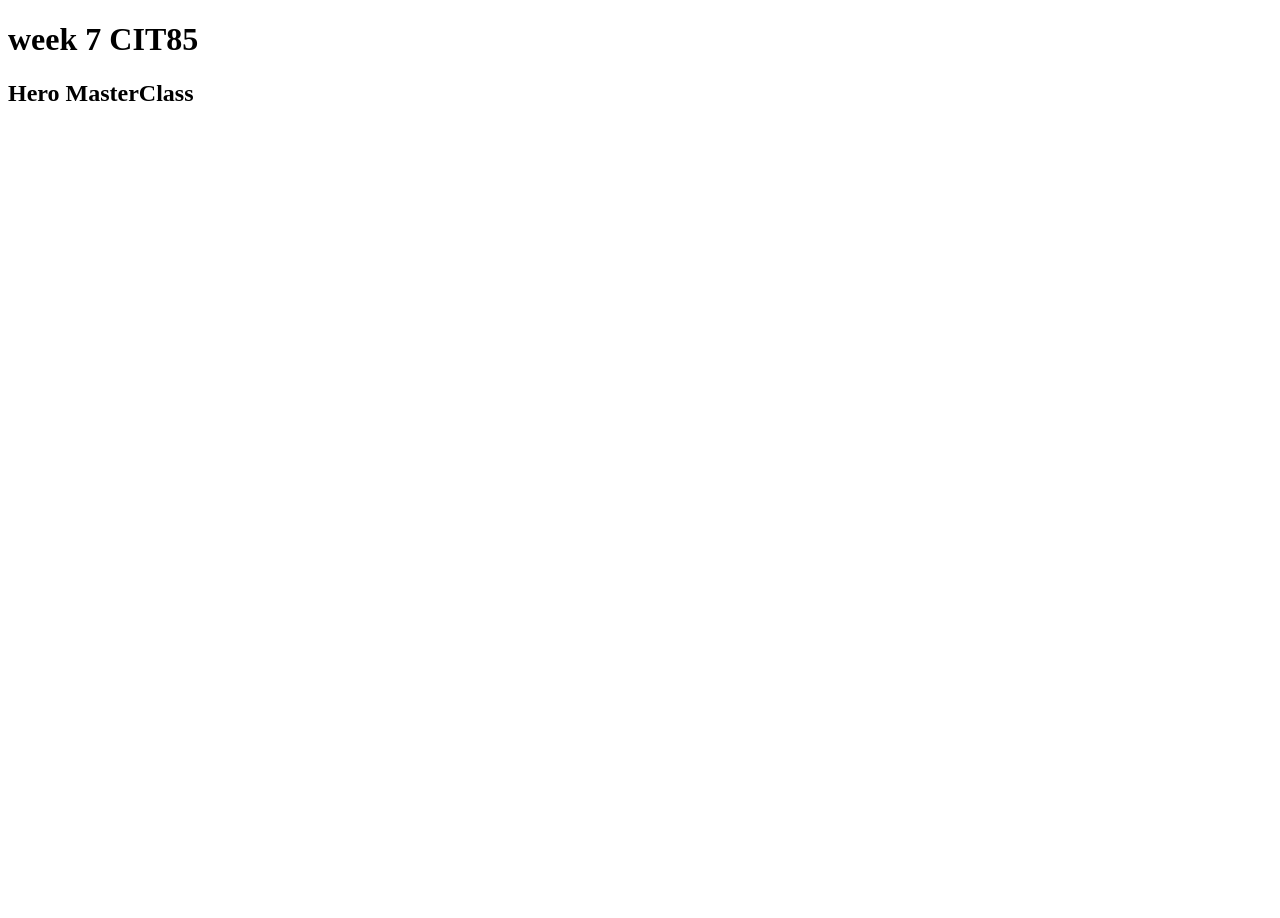
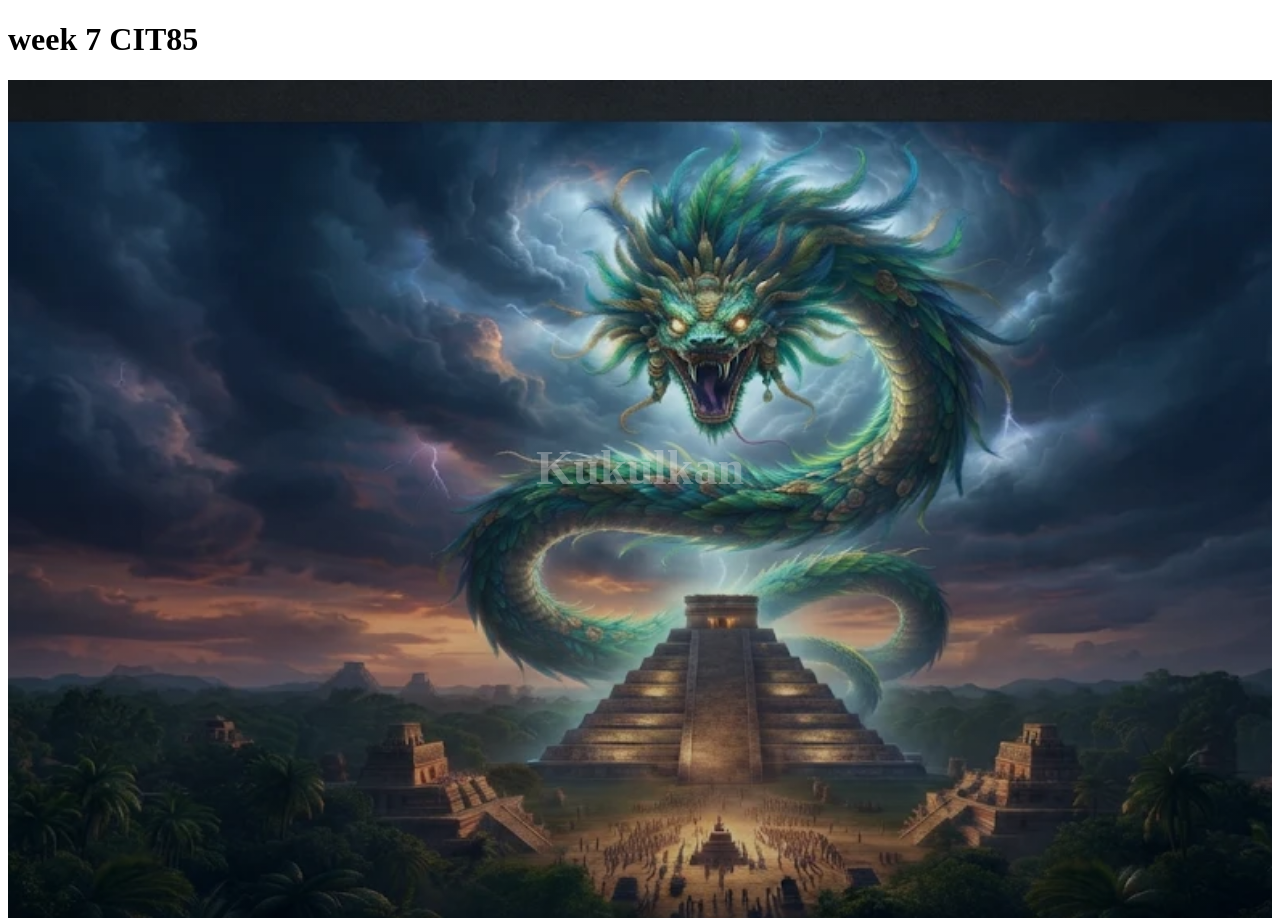
Before and after one commit to CIT85/luiss-pub, a plain HTML site: page w7/index.html in a window 1280 px wide. Shown: the top 918 px of the page. Before the commit the page ends 800 px from the top, so only its background shows below. Drawn offline with Linux system fonts and the light colour scheme.

Commit message:
Commit 2: Hero Section

```diff
--- a/w7/index.html
+++ b/w7/index.html
@@ -8,7 +8,9 @@
 </head>
 <body>
     <h1>week 7 CIT85</h1>
-    <h2>Hero MasterClass</h2>
+    <section class="attendance-hero">
+    <h2>Kukulkan</h2>
+    </section>
 
 </body>
 </html>
--- a/w7/style.css
+++ b/w7/style.css
@@ -0,0 +1,14 @@
+.attendance-hero {
+    min-height: 70vh;
+    background-image: linear-gradient(rgba(0, 0, 0, 0.01), rgba(0, 0, 0, 0.291)), url(./images/hero-new.webp);
+    background-size: cover;
+    background-position: center center;
+    text-align: center;
+    padding-block: 40vh 5vh;
+}
+
+.attendance-hero h2 {
+    color: rgba(255, 255, 255, 0.295);
+    font-size: 3rem;
+    text-shadow: 2px 2px 10px rgba(0, 0, 0, 0.25);
+}
```
Also changed, not shown: w5/indext.html (deleted, +0 -24 lines).
